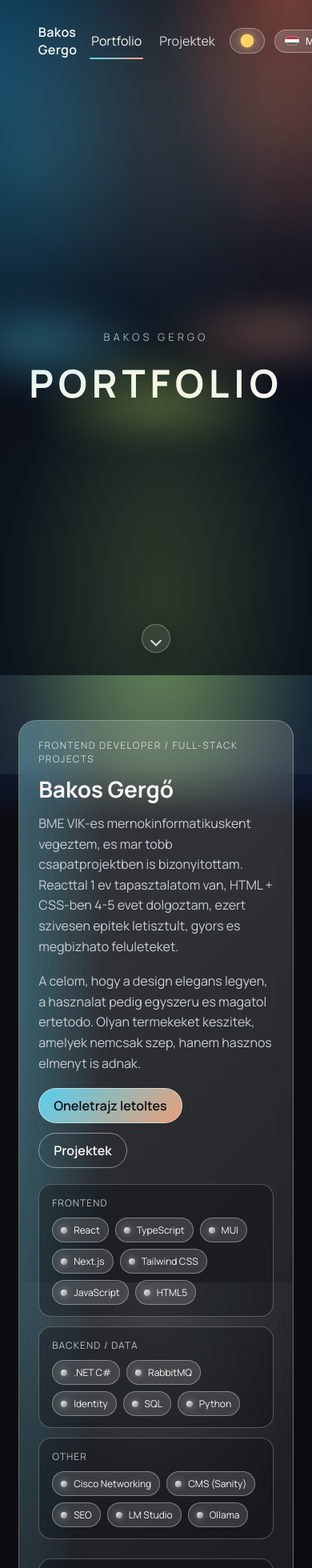
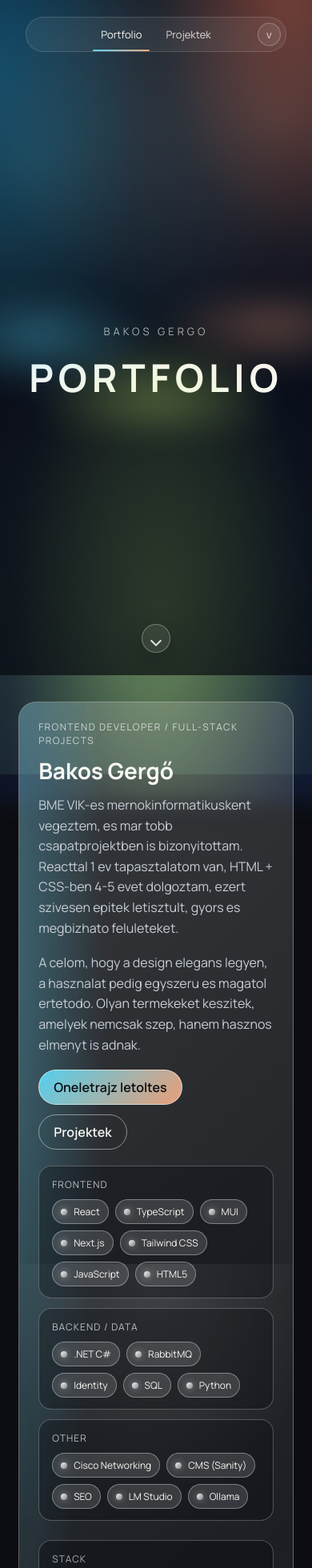
Before and after one commit to Gbakos21/Landing-Page, a React (Vite) app in the folder my-portfolio/: page / in a window 390 px wide. Shown: the top 1960 px of the page at 80% size. Built offline with nearby package versions, Linux system fonts and the light colour scheme.

Commit message:
modify cards anfd navbar

```diff
--- a/my-portfolio/src/App.css
+++ b/my-portfolio/src/App.css
@@ -133,6 +133,7 @@ html {
   align-items: center;
   justify-content: space-between;
   gap: 16px;
+  flex-wrap: nowrap;
   padding: 12px 16px;
   border-radius: 16px;
   background: transparent;
@@ -157,6 +158,7 @@ html {
 .nav-links {
   display: flex;
   gap: 18px;
+  flex-wrap: nowrap;
 }
 
 .nav-links a {
@@ -218,6 +220,25 @@ html {
   display: flex;
   align-items: center;
   gap: 12px;
+  flex-wrap: nowrap;
+}
+
+.nav-row {
+  display: flex;
+  align-items: center;
+  justify-content: space-between;
+  gap: 12px;
+  width: auto;
+}
+
+.nav-toggle {
+  display: none;
+  border: 1px solid rgba(255, 255, 255, 0.25);
+  background: rgba(255, 255, 255, 0.08);
+  border-radius: 999px;
+  padding: 6px 10px;
+  cursor: pointer;
+  color: var(--text-primary);
 }
 
 .theme-toggle {
@@ -376,15 +397,126 @@ html {
 
 .anchor-offset {
   scroll-margin-top: calc(var(--nav-height) + 16px);
+  height: 1px;
+  display: block;
 }
 
-.hero-animated {
+@media (max-width: 720px) {
+  :root {
+    --nav-height: 64px;
+  }
+
+  .site-header {
+    padding: 10px 12px 6px;
+  }
+
+  .nav {
+    padding: 10px 12px;
+    gap: 12px;
+    flex-direction: column;
+    align-items: stretch;
+    flex-wrap: wrap;
+  }
+
+  .brand {
+    display: none;
+    font-size: 14px;
+    text-align: center;
+    width: 100%;
+  }
+
+  .nav.is-open .brand {
+    display: block;
+  }
+
+  .nav-links {
+    width: 100%;
+    justify-content: center;
+    gap: 10px;
+    flex-wrap: wrap;
+    padding: 6px 8px;
+    border-radius: 999px;
+    background: rgba(255, 255, 255, 0.06);
+    border: 1px solid rgba(255, 255, 255, 0.14);
+    backdrop-filter: blur(10px);
+    position: relative;
+  }
+
+  .nav-links a {
+    font-size: 13px;
+    padding: 6px 10px;
+  }
+
+  .nav-actions {
+    width: 100%;
+    justify-content: center;
+    gap: 10px;
+    flex-wrap: wrap;
+  }
+
+  .nav-row {
+    width: 100%;
+  }
+
+  .nav-toggle {
+    display: inline-flex;
+    align-items: center;
+    justify-content: center;
+    position: absolute;
+    right: 6px;
+    top: 50%;
+    transform: translateY(-50%);
+  }
+
+  .nav-actions {
+    display: none;
+  }
+
+  .nav.is-open .nav-actions {
+    display: flex;
+  }
+
+  .lang-button {
+    padding: 6px 10px;
+    font-size: 13px;
+  }
+
+  .theme-toggle {
+    width: 40px;
+    height: 30px;
+  }
+
+  .lang-menu {
+    right: auto;
+    left: 50%;
+    transform: translate(-50%, -6px);
+  }
+
+  .lang-select:hover .lang-menu,
+  .lang-select:focus-within .lang-menu {
+    transform: translate(-50%, 0);
+  }
+
+  .welcome-title {
+    letter-spacing: 3px;
+  }
+}
+
+.section-anchor {
+  scroll-margin-top: calc(var(--nav-height) + 16px);
+  height: 1px;
+  display: block;
+}
+
+.reveal {
   opacity: 0;
   transform: translateY(36px);
   transition: opacity 0.7s ease, transform 0.7s ease;
+  will-change: opacity, transform;
+  width: 100%;
 }
 
-.hero-animated.is-visible {
+.reveal.is-visible {
   opacity: 1;
   transform: translateY(0);
 }
@@ -667,14 +799,18 @@ html {
 
 .card-main {
   display: grid;
-  grid-template-columns: 120px 1fr;
-  gap: 1.5rem;
+  gap: 12px;
+}
+
+.card-header {
+  display: flex;
   align-items: center;
+  gap: 14px;
 }
 
 .card-image {
-  width: 120px;
-  height: 120px;
+  width: 68px;
+  height: 68px;
   border-radius: 14px;
   overflow: hidden;
   box-shadow: 0 10px 20px rgba(2, 6, 18, 0.35);
@@ -688,12 +824,27 @@ html {
   display: block;
 }
 
-.card-content h3 {
+.card-header h3 {
   margin: 0 0 8px;
   font-size: 20px;
+  position: relative;
+  padding-bottom: 10px;
+  display: inline-block;
 }
 
-.card-content p {
+.card-header h3::after {
+  content: "";
+  position: absolute;
+  left: 0;
+  bottom: 0;
+  width: 100%;
+  height: 2px;
+  border-radius: 999px;
+  background: linear-gradient(135deg, rgba(88, 222, 255, 0.95), rgba(255, 171, 128, 0.95));
+  opacity: 0.85;
+}
+
+.card-main p {
   margin: 0 0 16px;
   color: var(--text-muted);
   line-height: 1.55;
@@ -786,22 +937,48 @@ html {
   display: block;
 }
 
-.card-content a {
+.card-main a {
   display: inline-flex;
   align-items: center;
   gap: 8px;
   text-decoration: none;
   font-weight: 600;
-  border: 1px solid rgba(255, 255, 255, 0.22);
+  border: 1px solid rgba(255, 255, 255, 0.4);
   border-radius: 999px;
-  padding: 9px 18px;
-  color: var(--text-primary);
-  transition: border-color 0.2s ease, transform 0.2s ease;
+  padding: 7px 14px;
+  color: #0b0d12;
+  background:
+    linear-gradient(135deg, rgba(88, 222, 255, 0.55), rgba(255, 171, 128, 0.55));
+  box-shadow: inset 0 0 0 1px rgba(255, 255, 255, 0.25);
+  backdrop-filter: blur(10px);
+  transition: border-color 0.2s ease, transform 0.2s ease, box-shadow 0.2s ease, background 0.2s ease;
+  width: fit-content;
+  justify-self: start;
 }
 
-.card-content a:hover {
-  border-color: rgba(255, 255, 255, 0.45);
+.card-main a:hover {
+  border-color: rgba(255, 255, 255, 0.6);
   transform: translateY(-1px);
+  box-shadow: 0 10px 22px rgba(6, 8, 16, 0.32), inset 0 0 0 1px rgba(255, 255, 255, 0.4);
+  background:
+    linear-gradient(135deg, rgba(88, 222, 255, 0.7), rgba(255, 171, 128, 0.7));
+}
+
+.link-icon {
+  width: 12px;
+  height: 12px;
+  display: inline-block;
+  border: 2px solid rgba(11, 13, 18, 0.85);
+  border-left: 0;
+  border-bottom: 0;
+  transform: rotate(45deg);
+  margin-left: 2px;
+  transition: transform 0.2s ease, border-color 0.2s ease;
+}
+
+.card-main a:hover .link-icon {
+  transform: rotate(45deg) scale(1.12);
+  border-color: rgba(11, 13, 18, 0.95);
 }
 
 @media (max-width: 840px) {
@@ -818,8 +995,8 @@ html {
   }
 
   .card-image {
-    width: 100%;
-    height: 180px;
+    width: 64px;
+    height: 64px;
   }
 
   .card-main {
--- a/my-portfolio/src/App.tsx
+++ b/my-portfolio/src/App.tsx
@@ -4,6 +4,7 @@ import ProjectCard from "./components/ProjectCard";
 import Navbar from "./components/Navbar";
 import Hero from "./components/Hero";
 import Welcome from "./components/Welcome";
+import Reveal from "./components/Reveal";
 import Container from "@mui/material/Container";
 import Box from "@mui/material/Box";
 
@@ -29,9 +30,12 @@ const App: React.FC = () => {
           }}
         >
           <Welcome />
+          <Reveal>
   <Hero />
+</Reveal>
 
-          <div id="projektek" />
+          <div id="projektek" className="section-anchor" />
+          <Reveal>
 <ProjectCard
             title="Smurf village"
             description="Egy full-stack miniapp, amely Törpök (Smurfs) adatait jeleníti meg áttekintő statisztikákkal, listákkal és részletes nézetekkel. A frontend React + TypeScript alapú, Material UI-val, MUI X charttal és React Routerrel; reszponzív felület és dark mode kapcsoló is van (Tabs/dropdown, téma-váltás). Backend / API: ASP.NET Core Web API, /stat útvonal alatt végpontokkal adja vissza az entitásokat. Az API projekciókkal adja vissza a kapcsolt azonosítókat, amelyeket a kliens oldali hook összefűz."
@@ -40,6 +44,8 @@ const App: React.FC = () => {
             tech={["React", "TypeScript", "MUI", "ASP.NET Core", "REST API"]}
             screenshot="/screenshots/smurf.png"
           />
+          </Reveal>
+<Reveal>
 <ProjectCard
             title="önlab BME"
             description="BME önálló labor feladatként készítettem el ezt az appot. A Reddit Analyzer feldolgozómagját Python szkriptek adják: a sentiment.py a szentimentelemzést, a rabbitmq.py pedig az üzenetsor-kezelést végzi.
@@ -56,6 +62,8 @@ A frontend React/TypeScript alapú (pl. App.tsx), kontextus-kezeléssel, bejelen
             tech={["React", "TypeScript", "C#", "RabbitMQ", "Docker", "MySQL"]}
             screenshot="/screenshots/analyzer.png"
           />
+          </Reveal>
+<Reveal>
 <ProjectCard
             title="Weather App"
             description="Ez egy modern, reszponzív időjárás-app, amivel városnév alapján vagy a böngésző geolokációját használva lekérheted az aktuális időjárást. Az OpenWeather adataira épít, üveg-hatású (glass) felületet és dinamikus színátmenetet használ az időjárás típusához igazítva, saját SVG logóval és favikonnal. Technológiák: HTML5 + CSS (modern), Bootstrap 5, Bootstrap Icons, Vanilla JavaScript (fetch + Geolocation API), OpenWeather API, SVG logó és favicon"
@@ -64,6 +72,8 @@ A frontend React/TypeScript alapú (pl. App.tsx), kontextus-kezeléssel, bejelen
             tech={["HTML5", "CSS3", "Bootstrap", "JavaScript", "OpenWeather API"]}
             screenshot="/screenshots/weather.png"
           />
+          </Reveal>
+<Reveal>
 <ProjectCard
             title="playlist"
             description="Kódok, demók és issue-k."
@@ -72,6 +82,8 @@ A frontend React/TypeScript alapú (pl. App.tsx), kontextus-kezeléssel, bejelen
             tech={["Demos", "Experiments"]}
             screenshot="/screenshots/playlist.png"
           />
+          </Reveal>
+<Reveal>
 <ProjectCard
             title="Zorka"
             description="Doggy games"
@@ -80,6 +92,8 @@ A frontend React/TypeScript alapú (pl. App.tsx), kontextus-kezeléssel, bejelen
             tech={["Web", "Games"]}
             screenshot="/screenshots/zorka.png"
           />
+          </Reveal>
+<Reveal>
 <ProjectCard
             title="Feladatkezelő"
             description="BME Projektmunka a Design a szoftverfejlesztésben című tárgyhoz"
@@ -88,6 +102,7 @@ A frontend React/TypeScript alapú (pl. App.tsx), kontextus-kezeléssel, bejelen
             tech={["BME", "Projektmunka"]}
             screenshot="/screenshots/feladatkezelo.png"
           />
+        </Reveal>
 </Box>
       </Container>
     </div>
--- a/my-portfolio/src/components/Hero.tsx
+++ b/my-portfolio/src/components/Hero.tsx
@@ -1,36 +1,10 @@
-import React, { useEffect, useRef, useState } from "react";
+import React from "react";
 
 const Hero: React.FC = () => {
-  const sectionRef = useRef<HTMLElement | null>(null);
-  const [isVisible, setIsVisible] = useState(false);
-
-  useEffect(() => {
-    const element = sectionRef.current;
-    if (!element) {
-      return;
-    }
-
-    const observer = new IntersectionObserver(
-      ([entry]) => {
-        if (entry.isIntersecting) {
-          setIsVisible(true);
-          observer.disconnect();
-        }
-      },
-      { threshold: 0.2 }
-    );
-
-    observer.observe(element);
-    return () => observer.disconnect();
-  }, []);
-
   return (
     <>
       <div id="portfolio" className="anchor-offset" />
-      <section
-        ref={sectionRef}
-        className={`hero hero-animated${isVisible ? " is-visible" : ""}`}
-      >
+      <section className="hero">
         <div className="hero-content">
           <p className="hero-eyebrow">Frontend developer / Full-stack projects</p>
           <h2>Bakos Gergő</h2>
--- a/my-portfolio/src/components/Navbar.tsx
+++ b/my-portfolio/src/components/Navbar.tsx
@@ -4,6 +4,7 @@ import smoothScrollToId from "../utils/smoothScrollTo";
 const Navbar: React.FC = () => {
   const [isScrolled, setIsScrolled] = useState(false);
   const [activeSection, setActiveSection] = useState("portfolio");
+  const [isMobileOpen, setIsMobileOpen] = useState(false);
 
   useEffect(() => {
     const onScroll = () => {
@@ -52,10 +53,11 @@ const Navbar: React.FC = () => {
 
   return (
     <header className="site-header">
-      <nav className={`nav${isScrolled ? " is-solid" : ""}`}>
+      <nav className={`nav${isScrolled ? " is-solid" : ""}${isMobileOpen ? " is-open" : ""}`}>
         <a className="brand" href="#portfolio">
           Bakos Gergo
         </a>
+        <div className="nav-row">
           <div className="nav-links">
             <a
               href="#portfolio"
@@ -71,6 +73,18 @@ const Navbar: React.FC = () => {
             >
               Projektek
             </a>
+            <button
+              className="nav-toggle"
+              type="button"
+              aria-label="Menu"
+              aria-expanded={isMobileOpen}
+              onClick={() => setIsMobileOpen((prev) => !prev)}
+            >
+              <span className="chev" aria-hidden="true">
+                v
+              </span>
+            </button>
+          </div>
         </div>
         <div className="nav-actions">
           <button className="theme-toggle" type="button" aria-label="Theme toggle">
--- a/my-portfolio/src/components/ProjectCard.tsx
+++ b/my-portfolio/src/components/ProjectCard.tsx
@@ -25,12 +25,12 @@ const ProjectCard: React.FC<ProjectCardProps> = ({
     <article className="card">
       <div className="card-grid">
         <div className="card-main">
+          <div className="card-header">
             <div className="card-image">
               <img src={image} alt={title} />
             </div>
-
-          <div className="card-content">
             <h3>{title}</h3>
+          </div>
           <p>{description}</p>
           {tech.length > 0 ? (
             <ul className="chip-row" aria-label={`${title} technologiak`}>
@@ -48,8 +48,8 @@ const ProjectCard: React.FC<ProjectCardProps> = ({
             aria-label={`${title} megnyitasa`}
           >
             Megnyitas
+            <span className="link-icon" aria-hidden="true" />
           </a>
-          </div>
         </div>
 
         {screenshot ? (
--- /dev/null
+++ b/my-portfolio/src/components/Reveal.tsx
@@ -0,0 +1,41 @@
+import React, { useEffect, useRef, useState } from "react";
+
+type RevealProps = {
+  children: React.ReactNode;
+  className?: string;
+};
+
+const Reveal: React.FC<RevealProps> = ({ children, className }) => {
+  const containerRef = useRef<HTMLDivElement | null>(null);
+  const [isVisible, setIsVisible] = useState(false);
+
+  useEffect(() => {
+    const element = containerRef.current;
+    if (!element) {
+      return;
+    }
+
+    const observer = new IntersectionObserver(
+      ([entry]) => {
+        setIsVisible(entry.isIntersecting);
+      },
+      { threshold: 0.15, rootMargin: "-10% 0px -20% 0px" }
+    );
+
+    observer.observe(element);
+    return () => observer.disconnect();
+  }, []);
+
+  return (
+    <div
+      ref={containerRef}
+      className={`reveal${isVisible ? " is-visible" : ""}${
+        className ? ` ${className}` : ""
+      }`}
+    >
+      {children}
+    </div>
+  );
+};
+
+export default Reveal;
```
Lines whose indentation alone changed are shown as unchanged.
